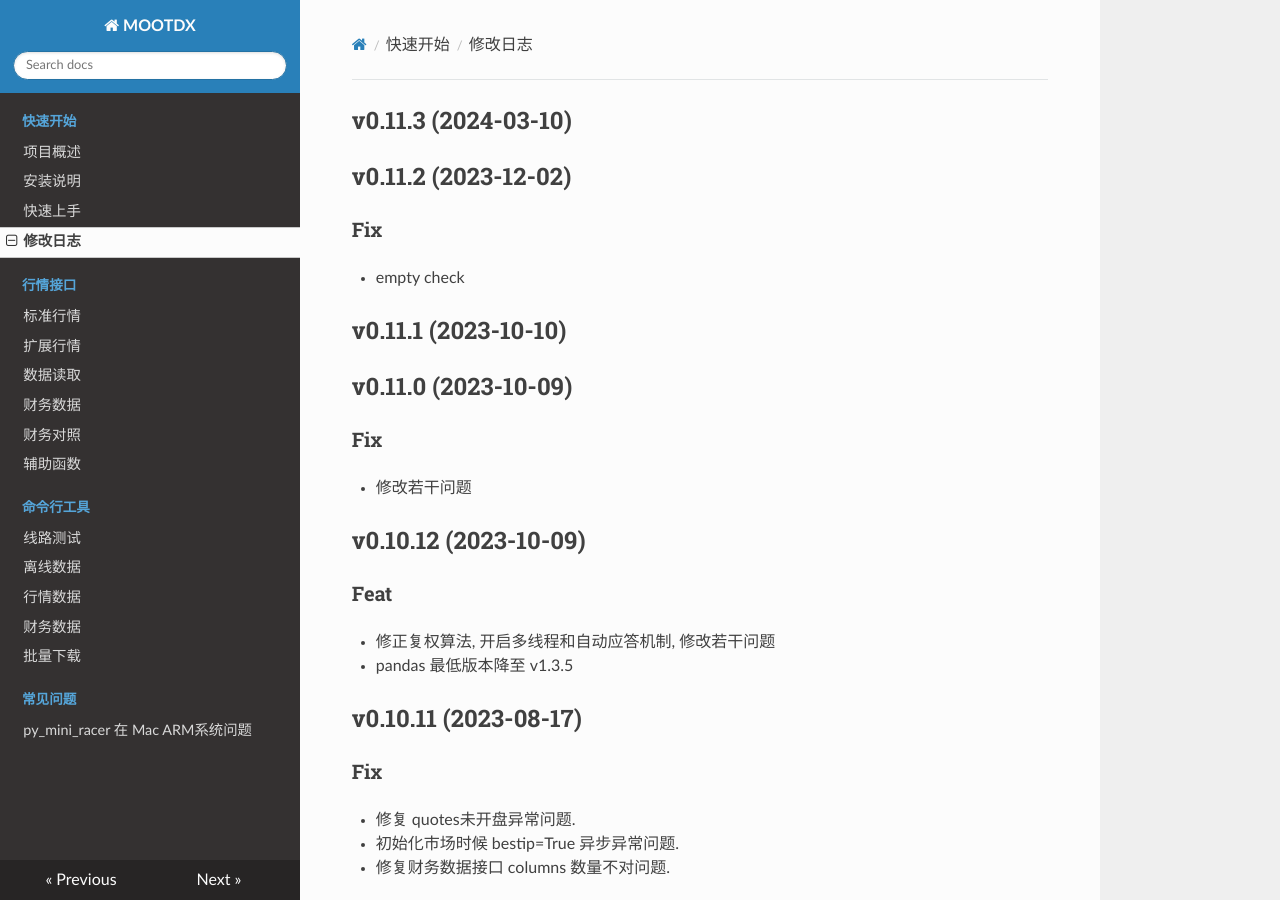
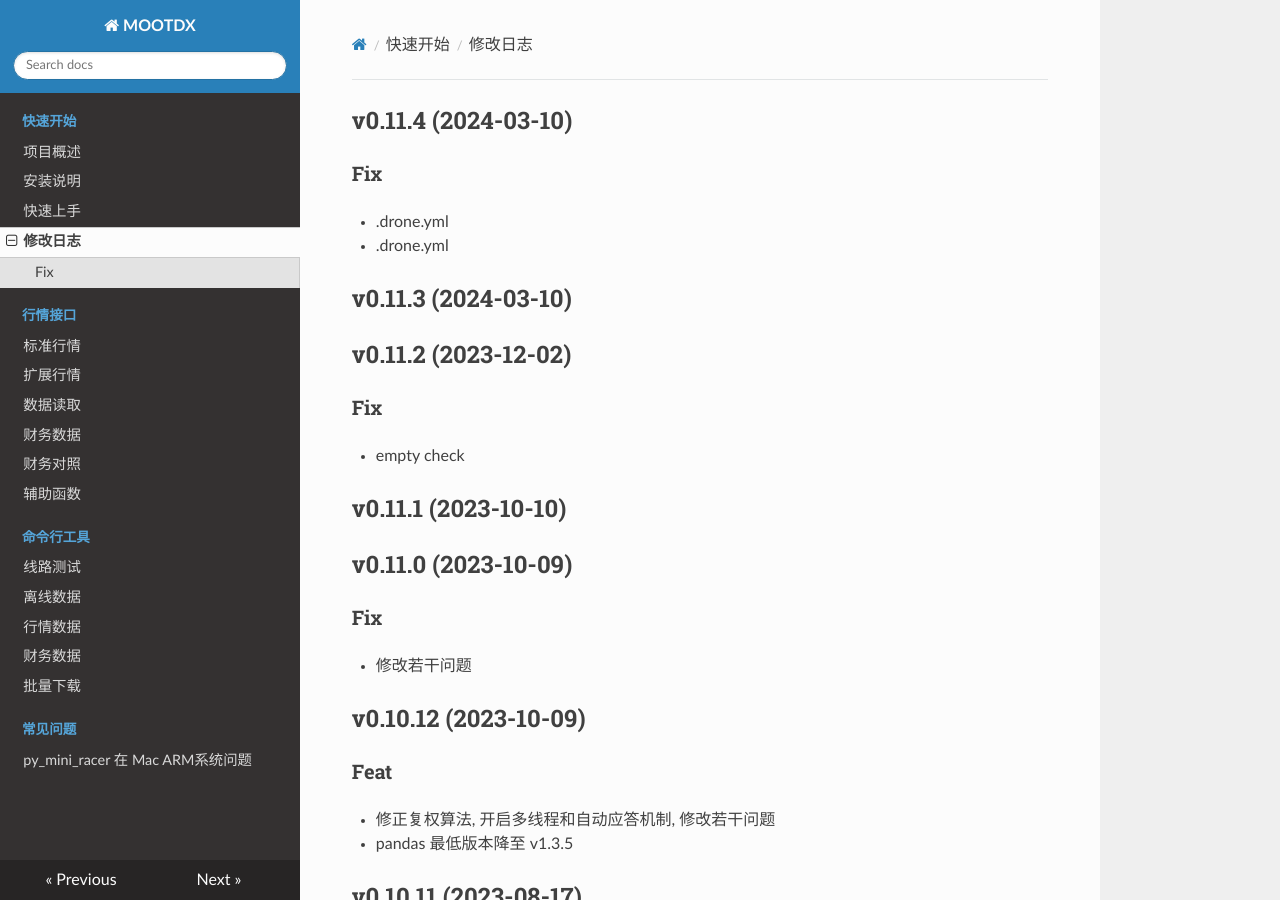
Before and after one commit to mootdx/mootdx, an MkDocs documentation site: the page built from docs/history.md, in a window 1280 px wide and 900 px high. Built offline with MkDocs 1.6.1, drawn with Linux system fonts in a browser that asks for light colours; nearby versions of some CDN libraries.

Commit message:
bump: version 0.11.3 → 0.11.4

```diff
--- a/docs/history.md
+++ b/docs/history.md
@@ -1,3 +1,10 @@
+## v0.11.4 (2024-03-10)
+
+### Fix
+
+- .drone.yml
+- .drone.yml
+
 ## v0.11.3 (2024-03-10)
 
 ## v0.11.2 (2023-12-02)
--- a/mootdx/__init__.py
+++ b/mootdx/__init__.py
@@ -5,5 +5,5 @@ from mootdx.consts import HQ_HOSTS
 from mootdx.server import server
 from mootdx.utils import get_config_path
 
-__version__ = '0.11.3'
+__version__ = '0.11.4'
 __author__ = 'bopo.wang <ibopo@126.com>'
--- a/pyproject.toml
+++ b/pyproject.toml
@@ -1,6 +1,6 @@
 [tool.poetry]
 name = "mootdx"
-version = "0.11.3"
+version = "0.11.4"
 description = "通达信数据读取接口."
 authors = ["bopo <ibopo@126.com>"]
 readme = "README.md"
```
